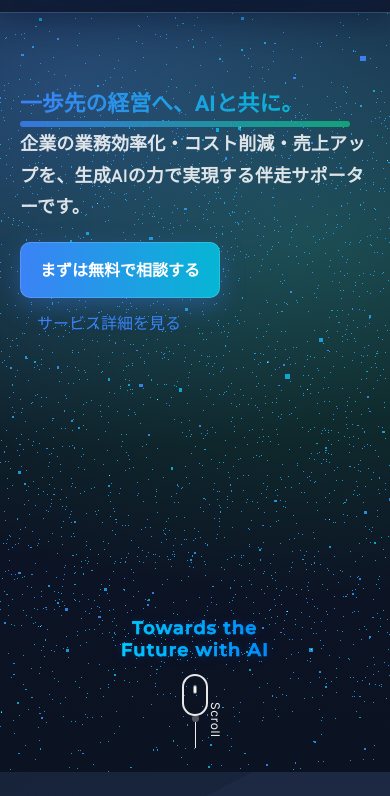
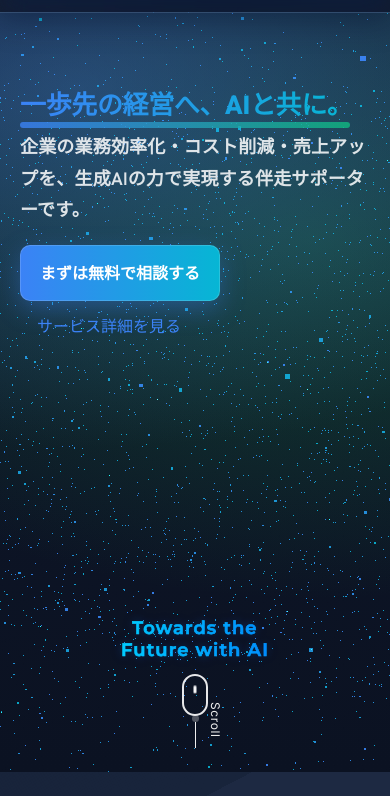
Before and after one commit to vda8e8ffd7kaezi-lgtm/chaptersun-webpage, a plain HTML site: page index.html in a window 390 px wide. Shown: the part 48-844 px from the top of the page. Drawn offline with nearby package versions, Linux system fonts and the light colour scheme; animation ran at ten frames a second; a script that the page names is missing.

Commit message:
Hero mobile: enlarge JP headline to fill width with calc((100vw-40px)*0.074) and force underline visible

```diff
--- a/assets/css/styles.css
+++ b/assets/css/styles.css
@@ -1565,13 +1565,20 @@ body.preloading .site-footer {
 
 /* --- Mobile: keep top headline on one line --- */
 @media (max-width: 480px) {
+  /* スマホでは見出しを1行で横幅いっぱいに近づけて表示 */
   .hero-niplanning .hero-copy h1 {
     white-space: nowrap !important;
     word-break: keep-all;
-    /* overflow を外し、下のアンダーラインを表示 */
-    letter-spacing: 0;
-    line-height: 1.15;
-    font-weight: 700; /* 幅を少し抑える */
-    font-size: clamp(18px, 5.6vw, 22px);
+    letter-spacing: -0.01em;
+    line-height: 1.1;
+    font-weight: 800;
+    /* 画面幅と左右20pxの余白を考慮し、文字数に合わせて概算スケール */
+    font-size: calc((100vw - 40px) * 0.074);
   }
-}
+  /* スマホでも下線が確実に表示されるように明示 */
+  .hero-niplanning h1::after {
+    display: block !important;
+    bottom: -8px;
+    z-index: 1;
+  }
+}
```
